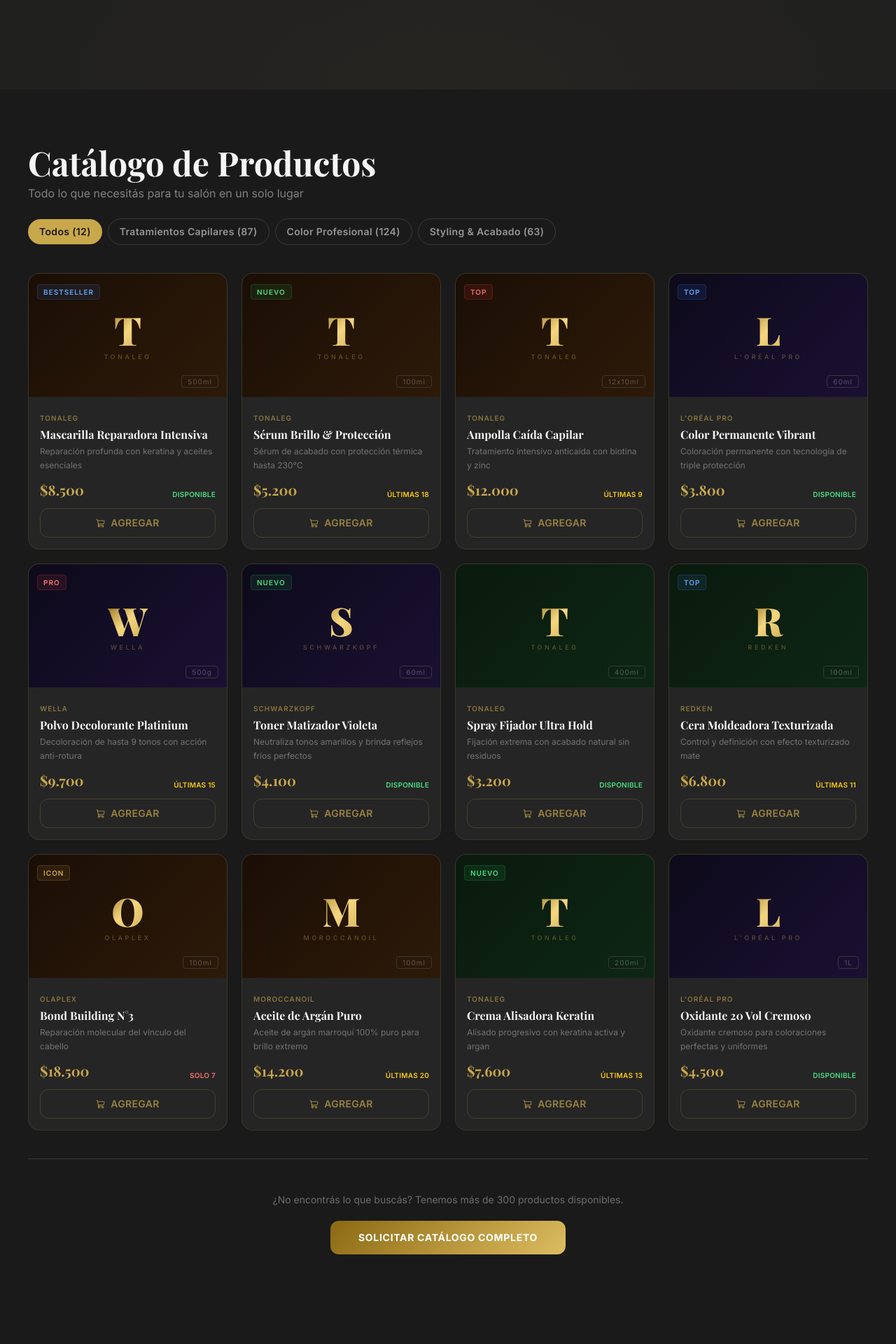
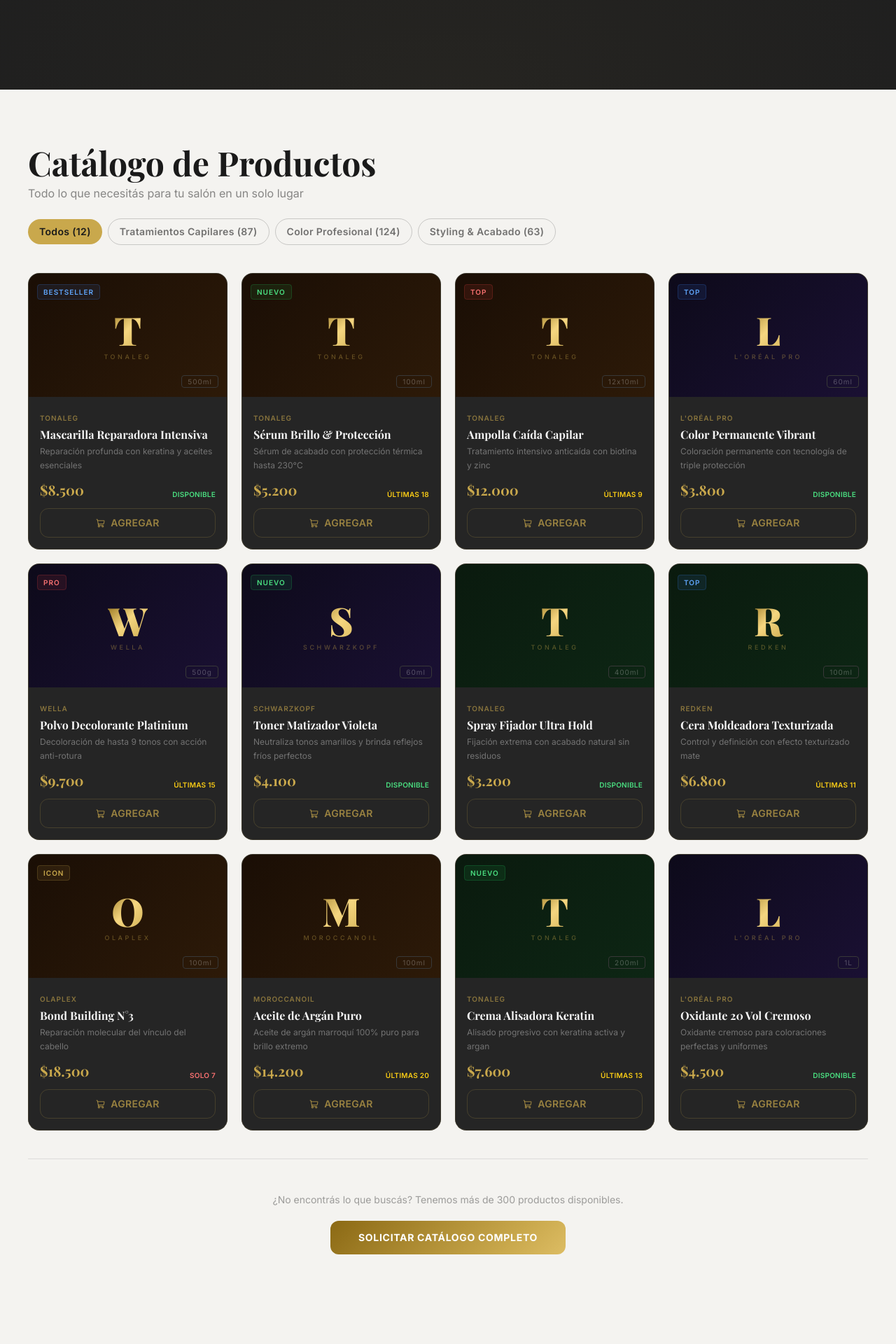
Before and after one commit to Nacho234/Distribuidora, a React (Vite) app: page / in a window 1280 px wide. Shown: the part 1700-3620 px from the top of the page at 70% size. Built offline with nearby package versions, Linux system fonts and the light colour scheme; a web font is replaced by a local one.

Commit message:
feat: products section light gray-white background

```diff
--- a/src/components/sections/Products.tsx
+++ b/src/components/sections/Products.tsx
@@ -119,7 +119,7 @@
     : products
 
   return (
-    <section id="products" className="py-20 bg-obsidian relative overflow-hidden">
+    <section id="products" className="py-20 relative overflow-hidden" style={{ backgroundColor: '#F4F3F0' }}>
       <div className="max-w-7xl mx-auto px-6 lg:px-10">
         {/* Title */}
         <div ref={titleRef} className="mb-10">
@@ -129,12 +129,12 @@
             transition={{ duration: 0.5 }}
           >
             <h2
-              className="font-display font-bold text-pearl leading-none"
+              className="font-display font-bold text-obsidian leading-none"
               style={{ fontSize: 'clamp(2rem, 4vw, 3rem)' }}
             >
               Catálogo de Productos
             </h2>
-            <p className="text-platinum/50 mt-2 text-base">
+            <p className="text-obsidian/50 mt-2 text-base">
               Todo lo que necesitás para tu salón en un solo lugar
             </p>
           </motion.div>
@@ -151,7 +151,7 @@
               className={`px-4 py-2 rounded-full text-sm font-semibold tracking-wide transition-all duration-200 ${
                 !activeCategory
                   ? 'bg-gold text-obsidian'
-                  : 'border border-smoke text-platinum/60 hover:border-gold/50 hover:text-platinum'
+                  : 'border border-obsidian/20 text-obsidian/60 hover:border-gold hover:text-obsidian'
               }`}
             >
               Todos ({products.length})
@@ -163,7 +163,7 @@
                 className={`px-4 py-2 rounded-full text-sm font-semibold tracking-wide transition-all duration-200 ${
                   activeCategory === cat.id
                     ? 'bg-gold text-obsidian'
-                    : 'border border-smoke text-platinum/60 hover:border-gold/50 hover:text-platinum'
+                    : 'border border-obsidian/20 text-obsidian/60 hover:border-gold hover:text-obsidian'
                 }`}
               >
                 {cat.name} ({cat.count})
@@ -184,9 +184,9 @@
           initial={{ opacity: 0, y: 16 }}
           whileInView={{ opacity: 1, y: 0 }}
           viewport={{ once: true }}
-          className="text-center py-12 border-t border-smoke mt-10"
+          className="text-center py-12 border-t border-obsidian/10 mt-10"
         >
-          <p className="text-platinum/40 mb-5 text-sm">
+          <p className="text-obsidian/40 mb-5 text-sm">
             ¿No encontrás lo que buscás? Tenemos más de 300 productos disponibles.
           </p>
           <motion.button
```
